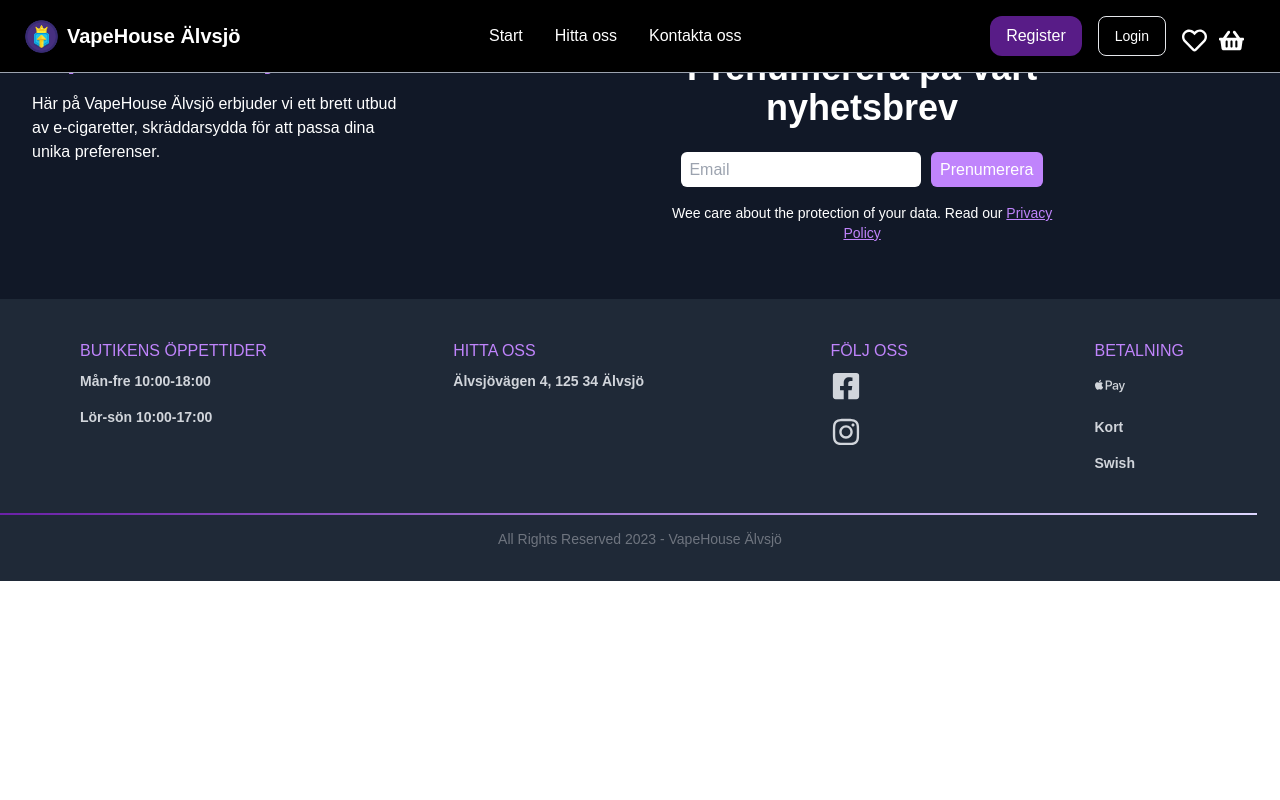
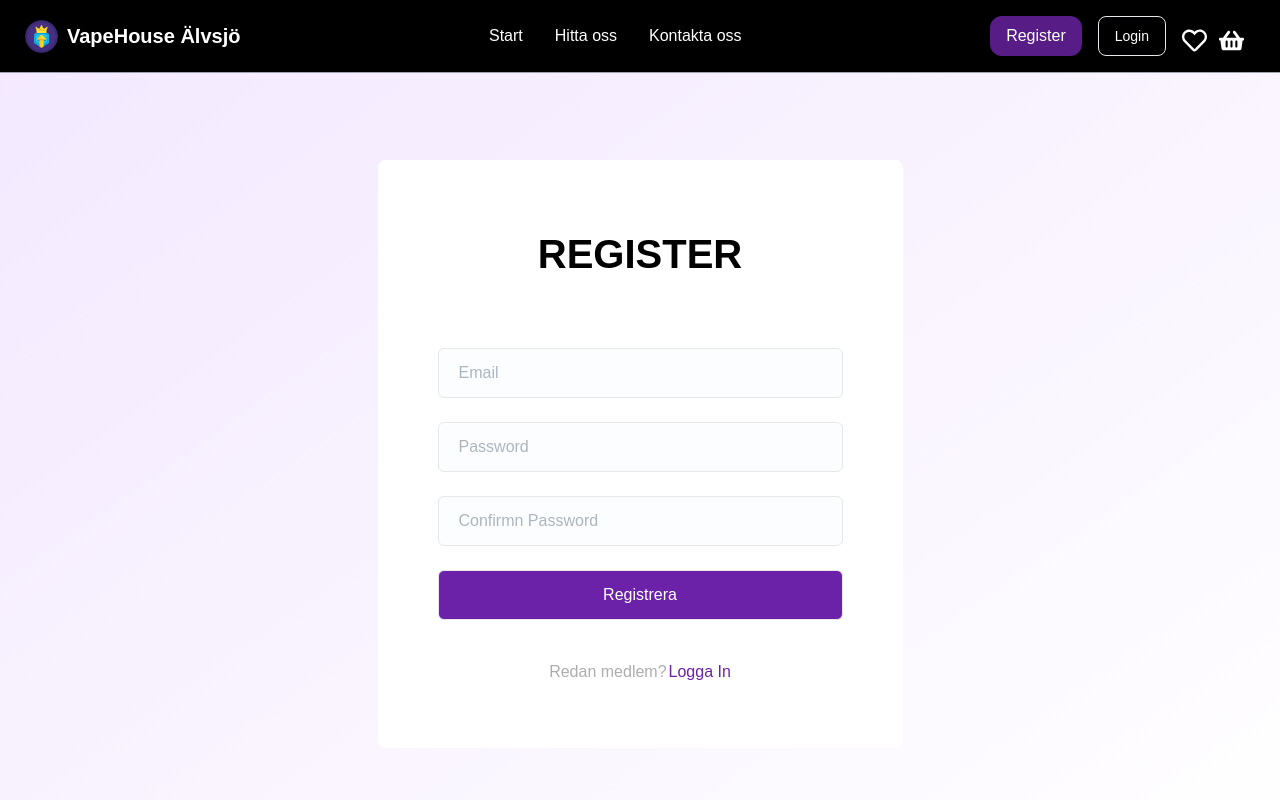
Before and after one commit to Camgus89/u09-avancerad-javascript, a React (Create React App) app in the folder frontend/: page /register in a window 1280 px wide. Shown: the top 800 px of the page. Built offline with nearby package versions, Linux system fonts and the light colour scheme.

Commit message:
reg, login pages

```diff
--- a/frontend/src/Components/Pages/Login/Login.jsx
+++ b/frontend/src/Components/Pages/Login/Login.jsx
@@ -6,7 +6,7 @@ const Login = () => {
   return (
     <div>
       <Navbar />
-      <div className="max-w-screen font-poppins overflow-hidden ">
+<div className="max-w-screen font-poppins overflow-hidden ">
 <section class="relative z-10 bg-gradient-to-br from-purple-100  py-20  sm:px-20 sm:py-40">
   <div class="container mx-auto">
     <div class="-mx-4 flex flex-wrap">
@@ -15,13 +15,7 @@ const Login = () => {
           class="relative mx-auto max-w-[525px] overflow-hidden rounded-lg bg-white py-16 px-10 text-center sm:px-12 md:px-[60px]"
         >
           <div class="mb-10 text-center md:mb-16">
-            <a
-              href="#"
-              alt="#"
-              className="mx-auto inline-block max-w-[160px]"
-            >
               <h1 className='text-black mb-6 text-[32px] font-bold uppercase sm:text-[40px] lg:text-[36px] xl:text-[40px]'>Login</h1>
-            </a>
           </div>
           <form>
             <div class="mb-6">
--- a/frontend/src/Components/Pages/Register/Register.jsx
+++ b/frontend/src/Components/Pages/Register/Register.jsx
@@ -6,7 +6,60 @@ const Register = () => {
   return (
     <div>
       <Navbar />
+<div className="max-w-screen font-poppins overflow-hidden ">
+<section class="relative z-10 bg-gradient-to-br from-purple-100  py-20  sm:px-20 sm:py-40">
+  <div class="container mx-auto">
+    <div class="-mx-4 flex flex-wrap">
+      <div class="w-full px-4">
+        <div
+          class="relative mx-auto max-w-[525px] overflow-hidden rounded-lg bg-white py-16 px-10 text-center sm:px-12 md:px-[60px]"
+        >
+          <div class="mb-10 text-center md:mb-16">
+          <h1 className='text-black mb-6 text-[32px] font-bold uppercase sm:text-[40px] lg:text-[36px] xl:text-[40px]'>Register</h1>
+          </div>
+          <form>
+            <div class="mb-6">
+              <input
+                type="text"
+                placeholder="Email"
+                class="bordder-[#E9EDF4] w-full rounded-md border bg-[#FCFDFE] py-3 px-5 text-base text-body-color placeholder-[#ACB6BE] outline-none focus:border-primary focus-visible:shadow-none"
+              />
+            </div>
+            <div class="mb-6">
+              <input
+                type="password"
+                placeholder="Password"
+                class="bordder-[#E9EDF4] w-full rounded-md border bg-[#FCFDFE] py-3 px-5 text-base text-body-color placeholder-[#ACB6BE] outline-none focus:border-primary focus-visible:shadow-none"
+              />
+            </div>
+            <div class="mb-6">
+              <input
+                type="password"
+                placeholder="Confirmn Password"
+                class="bordder-[#E9EDF4] w-full rounded-md border bg-[#FCFDFE] py-3 px-5 text-base text-body-color placeholder-[#ACB6BE] outline-none focus:border-primary focus-visible:shadow-none"
+              />
+            </div>
+            <div class="mb-10">
+              <input
+                type="submit"
+                value="Registrera"
+                class="bg-purple-800 hover:bg-purple-500 border-primary w-full cursor-pointer rounded-md border bg-primary py-3 px-5 text-base text-white transition hover:bg-opacity-90"
+              />
+            </div>
+          </form>
+          <p class="text-base text-[#adadad]">
+            <span class="pr-0.5">Redan medlem?</span>
+            <a href="/login" class="text-purple-800 hover:underline">
+              Logga In
+            </a>
+          </p>
+        </div>
+      </div>
+    </div>
+  </div>
+</section>
 
+      </div>
       <Footer />
     </div>
   );
```
